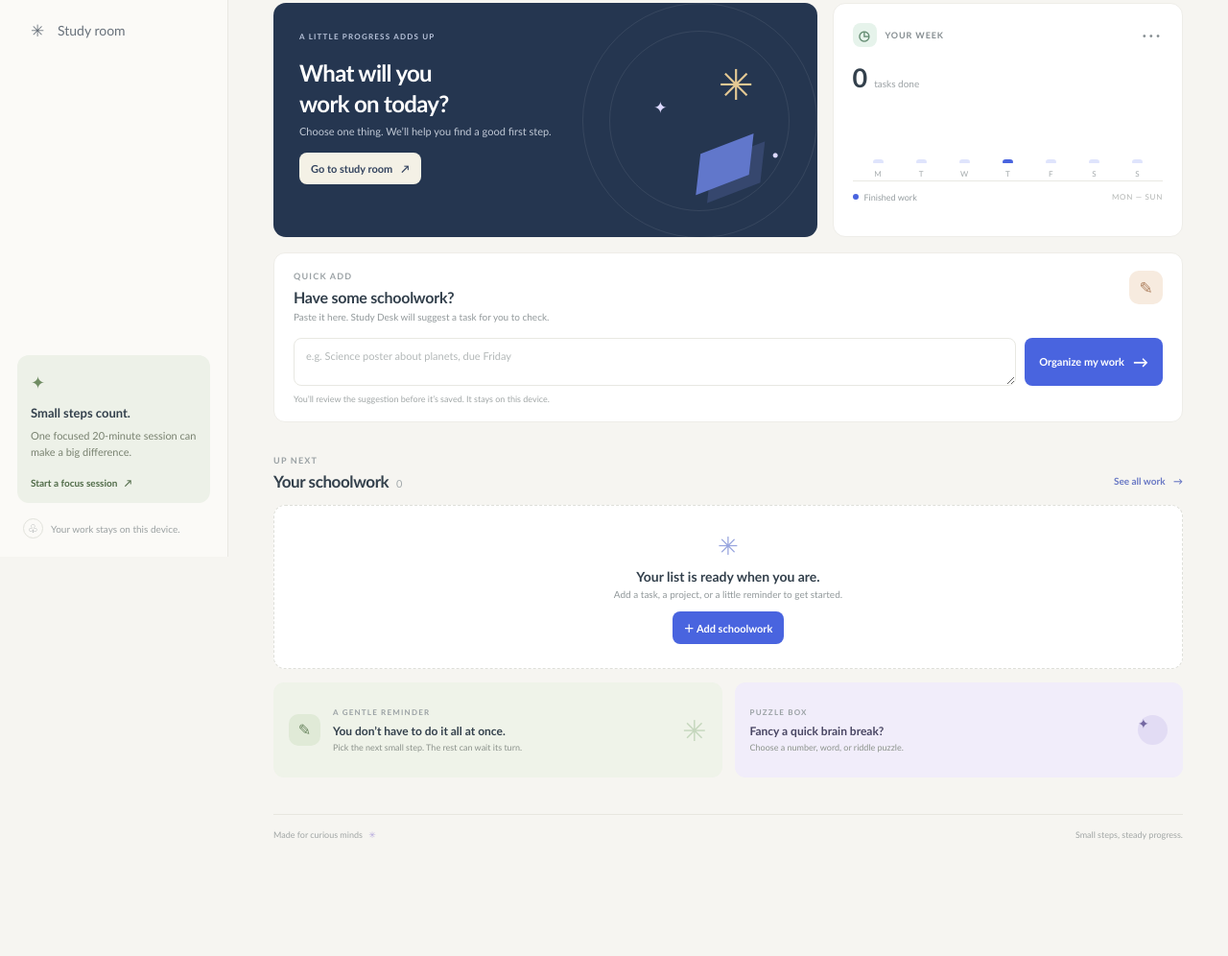
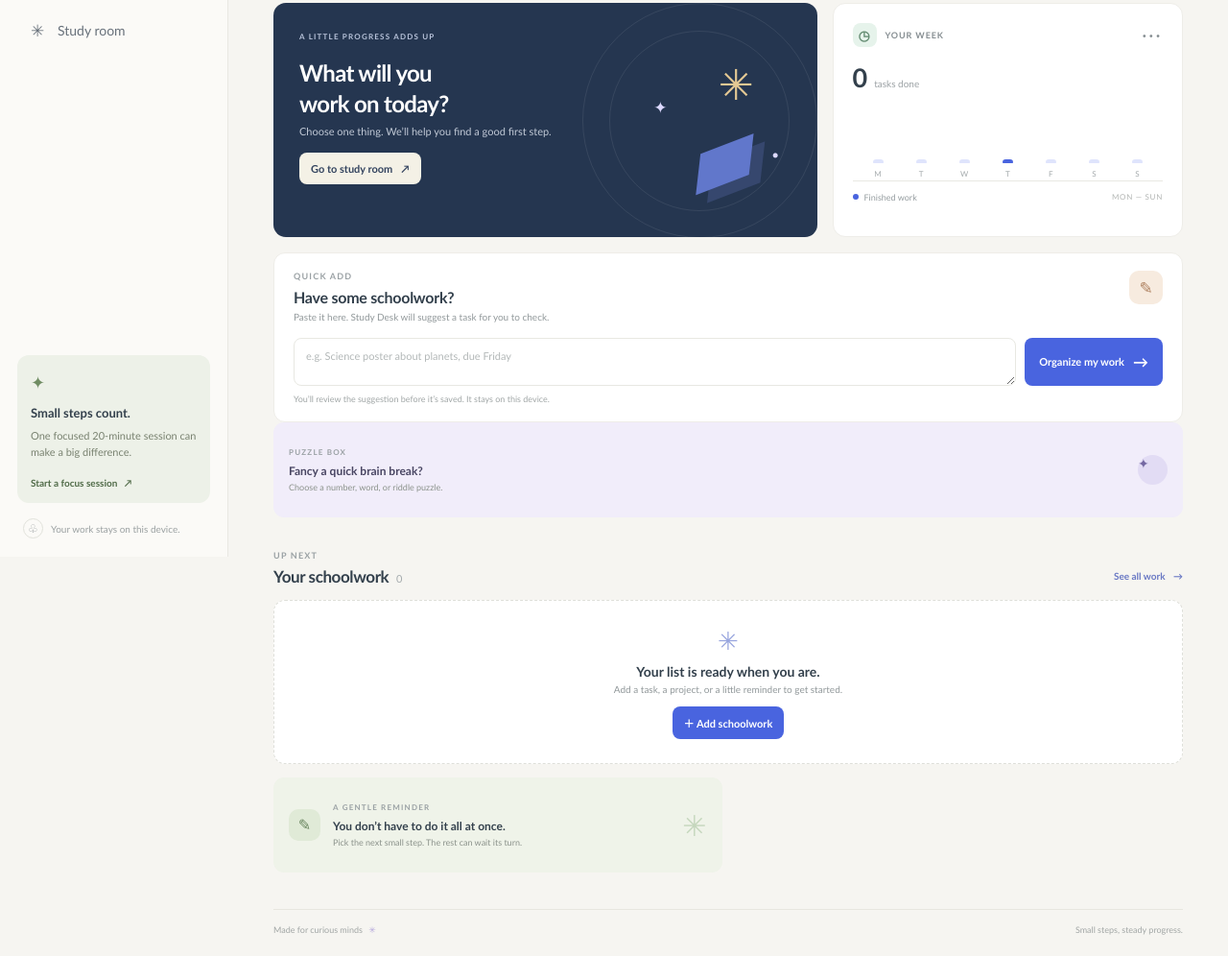
Before and after one commit to dhairyagupta0103/Study_Desk, a plain HTML site: page index.html in a window 1280 px wide. Shown: the part 220-1216 px from the top of the page at 96% size. Before the commit the page ends 1117 px from the top, so only its background shows below. Drawn offline with Linux system fonts and the light colour scheme.

Commit message:
Move puzzle box near top

```diff
--- a/index.html
+++ b/index.html
@@ -34,9 +34,13 @@
           <article class="focus-card"><div class="focus-orbit orbit-one"></div><div class="focus-orbit orbit-two"></div><div class="focus-card-content"><span class="focus-kicker">A LITTLE PROGRESS ADDS UP</span><h2>What will you<br>work on today?</h2><p>Choose one thing. We’ll help you find a good first step.</p><button class="button button-cream" data-view-link="study">Go to study room <span>↗</span></button></div><div class="focus-illustration" aria-hidden="true"><span class="sun">✳</span><span class="book">▰</span><span class="spark s1">✦</span><span class="spark s2">·</span></div></article>
           <article class="stats-card"><div class="card-heading"><span class="mini-icon mint">◷</span><span>YOUR WEEK</span><span class="heading-dots">···</span></div><div class="week-number"><strong id="week-done">0</strong><span>tasks done</span></div><div class="week-chart" id="week-chart" aria-label="Tasks completed this week"></div><div class="week-caption"><span class="legend-dot"></span>Finished work <span class="chart-days">MON — SUN</span></div></article>
         </div>
-        <section class="quick-add-card"><div class="quick-add-heading"><div><div class="eyebrow">QUICK ADD</div><h2>Have some schoolwork?</h2><p>Paste it here. Study Desk will suggest a task for you to check.</p></div><span class="quick-add-icon" aria-hidden="true">✎</span></div><div class="quick-add-form"><textarea id="quick-add-input" rows="2" maxlength="1000" placeholder="e.g. Science poster about planets, due Friday" aria-label="Paste your assignment details"></textarea><button class="button button-primary" id="quick-add-organize" type="button">Organize my work <span>→</span></button></div><p class="quick-add-hint">You’ll review the suggestion before it’s saved. It stays on this device.</p></section>        <div class="section-row"><div><div class="eyebrow">UP NEXT</div><h2 class="section-title">Your schoolwork <span class="soft-count" id="work-count">0</span></h2></div><button class="text-button" data-view-link="work">See all work <span>→</span></button></div>
+        <div class="tools-grid">
+          <section class="quick-add-card"><div class="quick-add-heading"><div><div class="eyebrow">QUICK ADD</div><h2>Have some schoolwork?</h2><p>Paste it here. Study Desk will suggest a task for you to check.</p></div><span class="quick-add-icon" aria-hidden="true">✎</span></div><div class="quick-add-form"><textarea id="quick-add-input" rows="2" maxlength="1000" placeholder="e.g. Science poster about planets, due Friday" aria-label="Paste your assignment details"></textarea><button class="button button-primary" id="quick-add-organize" type="button">Organize my work <span>→</span></button></div><p class="quick-add-hint">You’ll review the suggestion before it’s saved. It stays on this device.</p></section>
+          <button class="quick-card puzzle-launch-card" id="puzzle-open" type="button"><div><span class="eyebrow">PUZZLE BOX</span><h3>Fancy a quick brain break?</h3><p>Choose a number, word, or riddle puzzle.</p></div><span class="round-arrow" aria-hidden="true">✦</span></button>
+        </div>
+        <div class="section-row"><div><div class="eyebrow">UP NEXT</div><h2 class="section-title">Your schoolwork <span class="soft-count" id="work-count">0</span></h2></div><button class="text-button" data-view-link="work">See all work <span>→</span></button></div>
         <div class="work-list" id="overview-work"></div>
-        <div class="lower-grid"><article class="nudge-card"><div class="nudge-icon">✎</div><div><span class="eyebrow">A GENTLE REMINDER</span><h3>You don’t have to do it all at once.</h3><p>Pick the next small step. The rest can wait its turn.</p></div><span class="nudge-sprig">✳</span></article><button class="quick-card puzzle-launch-card" id="puzzle-open" type="button"><div><span class="eyebrow">PUZZLE BOX</span><h3>Fancy a quick brain break?</h3><p>Choose a number, word, or riddle puzzle.</p></div><span class="round-arrow" aria-hidden="true">✦</span></button></div>
+        <div class="lower-grid"><article class="nudge-card"><div class="nudge-icon">✎</div><div><span class="eyebrow">A GENTLE REMINDER</span><h3>You don’t have to do it all at once.</h3><p>Pick the next small step. The rest can wait its turn.</p></div><span class="nudge-sprig">✳</span></article></div>
       </section>
 
       <section class="view" id="view-work">
```
